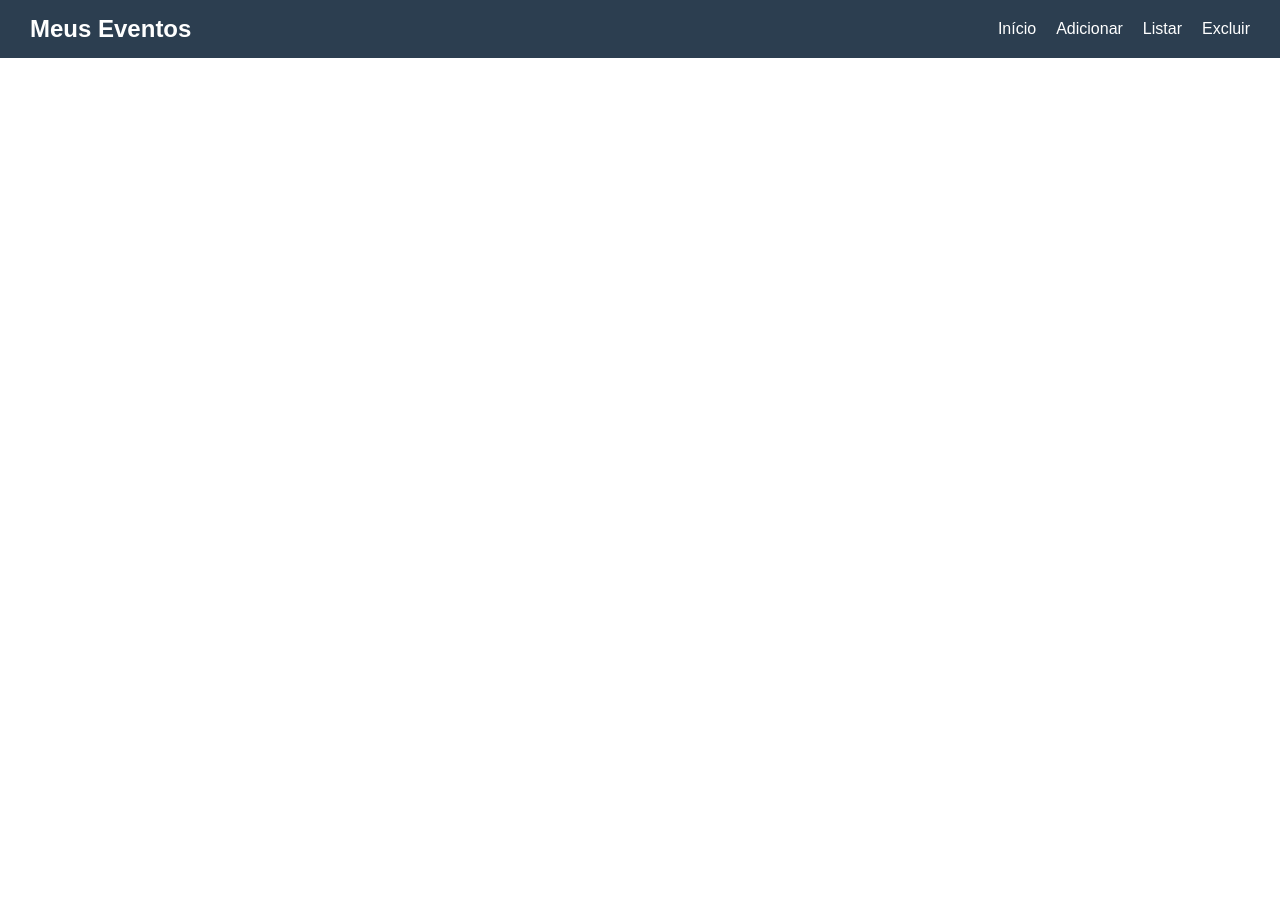
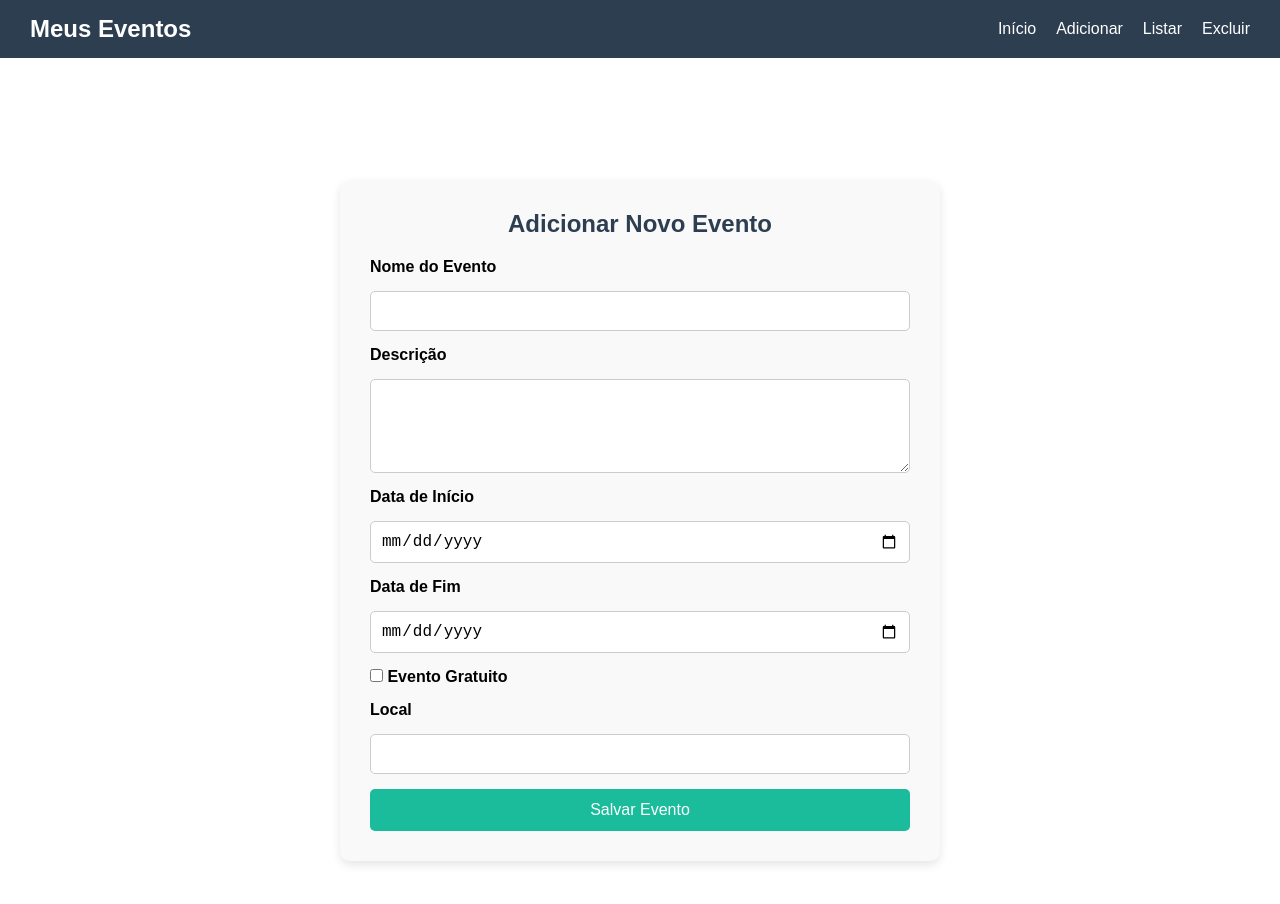
Before and after one commit to MatheusFe23/Angular1va-Event, an Angular app: page /adicionar in a window 1280 px wide. Before the commit this address led to /. Shown: the top 904 px of the page. Before the commit the page ends 800 px from the top, so only its background shows below. Built offline with nearby package versions, Linux system fonts and the light colour scheme.

Commit message:
Adicionar Eventos

```diff
--- a/src/app/app.routes.ts
+++ b/src/app/app.routes.ts
@@ -1,6 +1,8 @@
 import { Routes } from '@angular/router';
 import {HomeComponent} from './components/home/home.component';
+import {AdicionarComponent} from './components/adicionar/adicionar.component';
 
 export const routes: Routes = [
   { path: 'home', component: HomeComponent },
+  {path: 'adicionar', component: AdicionarComponent},
 ];
--- /dev/null
+++ b/src/app/components/adicionar/adicionar.component.html
@@ -0,0 +1,28 @@
+<main>
+<section class="form-container">
+  <h1>Adicionar Novo Evento</h1>
+  <form>
+    <label for="nome">Nome do Evento</label>
+    <input type="text" id="nome" name="nome" required>
+
+    <label for="descricao">Descrição</label>
+    <textarea id="descricao" name="descricao" rows="4" required></textarea>
+
+    <label for="dataInicio">Data de Início</label>
+    <input type="date" id="dataInicio" name="dataInicio" required>
+
+    <label for="dataFim">Data de Fim</label>
+    <input type="date" id="dataFim" name="dataFim" required>
+
+    <label>
+      <input type="checkbox" name="gratuito">
+      Evento Gratuito
+    </label>
+
+    <label for="local">Local</label>
+    <input type="text" id="local" name="local" required>
+
+    <button type="submit">Salvar Evento</button>
+  </form>
+</section>
+</main>
--- /dev/null
+++ b/src/app/components/adicionar/adicionar.component.scss
@@ -0,0 +1,48 @@
+.form-container {
+  max-width: 600px;
+  margin: 100px auto 50px;
+  background-color: #f9f9f9;
+  padding: 30px;
+  border-radius: 10px;
+  box-shadow: 0 4px 10px rgba(0, 0, 0, 0.1);
+}
+
+.form-container h1 {
+  text-align: center;
+  margin-bottom: 20px;
+  color: #2c3e50;
+}
+
+form {
+  display: flex;
+  flex-direction: column;
+  gap: 15px;
+}
+
+label {
+  font-weight: bold;
+}
+
+input[type="text"],
+input[type="date"],
+textarea {
+  padding: 10px;
+  border: 1px solid #ccc;
+  border-radius: 5px;
+  font-size: 1rem;
+}
+
+button {
+  background-color: #1abc9c;
+  color: white;
+  padding: 12px;
+  font-size: 1rem;
+  border: none;
+  border-radius: 5px;
+  cursor: pointer;
+  transition: background-color 0.3s;
+}
+
+button:hover {
+  background-color: #16a085;
+}
```
Also changed, not shown: src/app/components/adicionar/adicionar.component.ts (added, +11 -0 lines), 1 other file (tests, documents, lock files or other folders).
